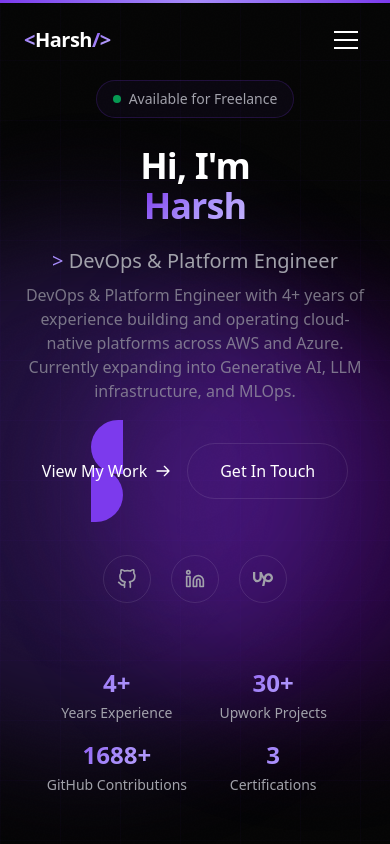
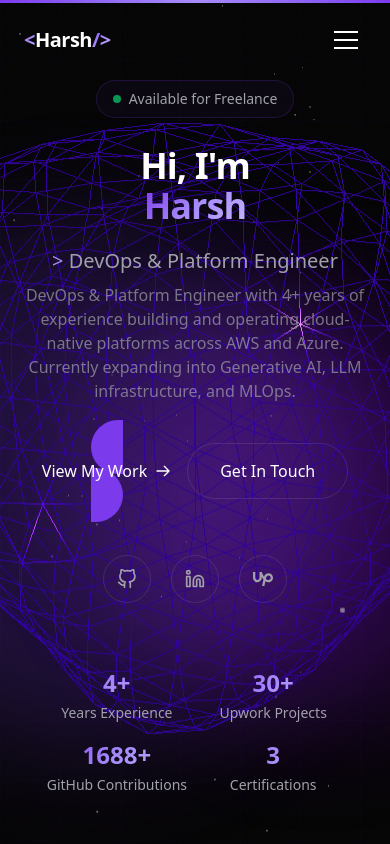
Before and after one commit to jadonharsh109/portfolio, a Next.js app: page / in a window 390 px wide. Shown: the top 844 px of the page. Built offline with nearby package versions, Linux system fonts and the light colour scheme.

Commit message:
fix mobile size animation

```diff
--- a/src/components/hero/Hero3D.tsx
+++ b/src/components/hero/Hero3D.tsx
@@ -20,31 +20,41 @@ class SilentBoundary extends Component<{ children: ReactNode }, { failed: boolea
 }
 
 /**
- * Renders the WebGL hero centerpiece only on devices that can do it justice:
- * a desktop-class screen with a fine pointer and no reduced-motion preference.
- * Everywhere else it renders nothing and the CSS gradient orbs carry the hero.
+ * Renders the WebGL hero centerpiece on phones and desktops alike (anyone who
+ * hasn't asked for reduced motion). On coarse-pointer / small screens it runs
+ * in a lighter "low power" mode. If WebGL is unavailable the error boundary
+ * renders nothing and the CSS gradient orbs carry the hero.
  */
 export default function Hero3D() {
   const prefersReduced = useReducedMotion();
-  const [enabled, setEnabled] = useState(false);
+  const [config, setConfig] = useState<{ on: boolean; lowPower: boolean }>({
+    on: false,
+    lowPower: false,
+  });
 
   useEffect(() => {
     if (prefersReduced) {
-      setEnabled(false);
+      setConfig({ on: false, lowPower: false });
       return;
     }
-    const mq = window.matchMedia("(min-width: 768px) and (pointer: fine)");
-    const apply = () => setEnabled(mq.matches);
+    const coarse = window.matchMedia("(pointer: coarse)");
+    const small = window.matchMedia("(max-width: 768px)");
+    const apply = () =>
+      setConfig({ on: true, lowPower: coarse.matches || small.matches });
     apply();
-    mq.addEventListener("change", apply);
-    return () => mq.removeEventListener("change", apply);
+    coarse.addEventListener("change", apply);
+    small.addEventListener("change", apply);
+    return () => {
+      coarse.removeEventListener("change", apply);
+      small.removeEventListener("change", apply);
+    };
   }, [prefersReduced]);
 
-  if (!enabled) return null;
+  if (!config.on) return null;
 
   return (
     <SilentBoundary>
-      <HeroScene />
+      <HeroScene lowPower={config.lowPower} />
     </SilentBoundary>
   );
 }
--- a/src/components/hero/HeroScene.tsx
+++ b/src/components/hero/HeroScene.tsx
@@ -1,6 +1,6 @@
 "use client";
 
-import { Suspense, useEffect, useMemo, useRef } from "react";
+import { Suspense, useEffect, useMemo, useRef, useState } from "react";
 import { Canvas, useFrame } from "@react-three/fiber";
 import { Icosahedron, MeshDistortMaterial, Points, PointMaterial } from "@react-three/drei";
 import { motion } from "framer-motion";
@@ -8,7 +8,7 @@ import type { Mesh, Points as ThreePoints } from "three";
 
 type PointerRef = React.RefObject<{ x: number; y: number }>;
 
-/** Tracks the normalized pointer position (-1..1) at the window level. */
+/** Tracks the normalized pointer position (-1..1) — also fires for touch drags. */
 function useGlobalPointer(): PointerRef {
   const pointer = useRef({ x: 0, y: 0 });
   useEffect(() => {
@@ -22,8 +22,8 @@ function useGlobalPointer(): PointerRef {
   return pointer;
 }
 
-/** Glowing, distorting wireframe icosahedron that leans toward the cursor. */
-function DistortBlob({ pointer }: { pointer: PointerRef }) {
+/** Glowing, distorting wireframe icosahedron that leans toward the pointer. */
+function DistortBlob({ pointer, radius = 1.8 }: { pointer: PointerRef; radius?: number }) {
   const mesh = useRef<Mesh>(null);
   useFrame((state) => {
     const m = mesh.current;
@@ -34,7 +34,7 @@ function DistortBlob({ pointer }: { pointer: PointerRef }) {
     m.rotation.x = Math.sin(t * 0.3) * 0.15 + p.y * 0.3;
   });
   return (
-    <Icosahedron ref={mesh} args={[1.8, 5]} position={[0, 0.25, 0]}>
+    <Icosahedron ref={mesh} args={[radius, 5]} position={[0, 0.25, 0]}>
       <MeshDistortMaterial
         color="#7c3aed"
         emissive="#5b21b6"
@@ -49,7 +49,7 @@ function DistortBlob({ pointer }: { pointer: PointerRef }) {
   );
 }
 
-/** Slowly drifting particle shell that parallaxes with the cursor. */
+/** Slowly drifting particle shell that parallaxes with the pointer. */
 function Particles({ pointer, count = 700 }: { pointer: PointerRef; count?: number }) {
   const ref = useRef<ThreePoints>(null);
   const positions = useMemo(() => {
@@ -86,11 +86,31 @@ function Particles({ pointer, count = 700 }: { pointer: PointerRef; count?: numb
   );
 }
 
-export default function HeroScene() {
+export default function HeroScene({ lowPower = false }: { lowPower?: boolean }) {
   const pointer = useGlobalPointer();
+  const containerRef = useRef<HTMLDivElement>(null);
+  const [active, setActive] = useState(true);
+
+  // Pause the render loop (and all GPU work) whenever the hero is off-screen.
+  useEffect(() => {
+    const el = containerRef.current;
+    if (!el || typeof IntersectionObserver === "undefined") return;
+    const io = new IntersectionObserver(
+      ([entry]) => setActive(entry.isIntersecting),
+      { threshold: 0 }
+    );
+    io.observe(el);
+    return () => io.disconnect();
+  }, []);
+
+  // Lighter footprint on phones / coarse-pointer devices.
+  const particleCount = lowPower ? 280 : 700;
+  const blobRadius = lowPower ? 1.45 : 1.8;
+  const dpr: [number, number] = lowPower ? [1, 1.3] : [1, 1.5];
 
   return (
     <motion.div
+      ref={containerRef}
       aria-hidden
       initial={{ opacity: 0 }}
       animate={{ opacity: 1 }}
@@ -98,17 +118,22 @@ export default function HeroScene() {
       className="absolute inset-0 pointer-events-none"
     >
       <Canvas
+        frameloop={active ? "always" : "never"}
         camera={{ position: [0, 0, 6], fov: 45 }}
-        dpr={[1, 1.5]}
-        gl={{ alpha: true, antialias: true, powerPreference: "high-performance" }}
+        dpr={dpr}
+        gl={{
+          alpha: true,
+          antialias: !lowPower,
+          powerPreference: lowPower ? "low-power" : "high-performance",
+        }}
         style={{ pointerEvents: "none" }}
       >
         <ambientLight intensity={0.6} />
         <pointLight position={[6, 6, 6]} intensity={45} color="#a78bfa" />
         <pointLight position={[-6, -4, 2]} intensity={28} color="#7c3aed" />
         <Suspense fallback={null}>
-          <DistortBlob pointer={pointer} />
-          <Particles pointer={pointer} />
+          <DistortBlob pointer={pointer} radius={blobRadius} />
+          <Particles pointer={pointer} count={particleCount} />
         </Suspense>
       </Canvas>
     </motion.div>
```
